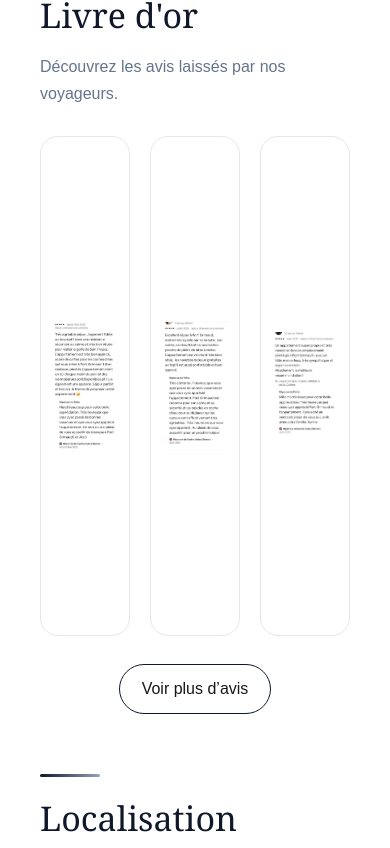
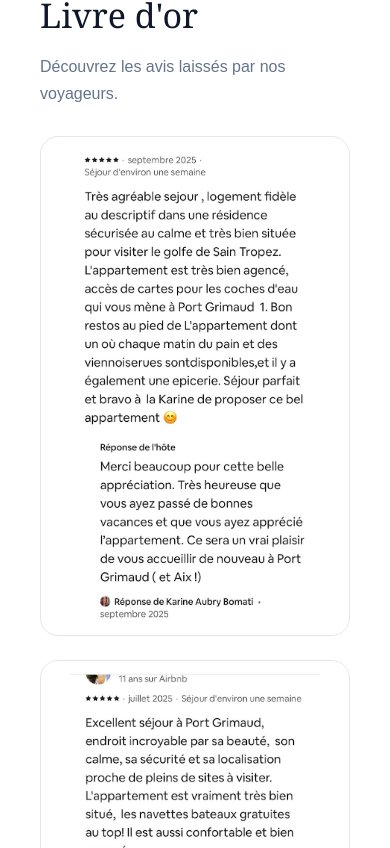
Before and after one commit to AlexB1804/blissappartement, a Next.js app: page /port-grimaud in a window 390 px wide. Shown: the part 7976-8824 px from the top of the page. Built offline with nearby package versions, Linux system fonts and the light colour scheme.

Commit message:
Fix navbar css loading

```diff
--- a/app/globals.css
+++ b/app/globals.css
@@ -569,3 +569,17 @@ a {
     width: 100% !important;
   }
 }
+
+
+@media (max-width: 600px) and (orientation: portrait) {
+  .reviews-grid {
+    grid-template-columns: 1fr !important;
+    gap: 24px !important;
+  }
+
+  .review-image {
+    height: 420px !important;
+    width: 100% !important;
+    object-fit: contain !important;
+  }
+}
--- a/components/ReviewsGallery.tsx
+++ b/components/ReviewsGallery.tsx
@@ -16,9 +16,9 @@ export default function ReviewsGallery({ images }: Props) {
   return (
     <>
       <div
+        className="reviews-grid"
         style={{
           display: "grid",
-          gridTemplateColumns: "repeat(3, 1fr)",
           gap: 20,
           marginTop: 20,
         }}
@@ -44,7 +44,9 @@ export default function ReviewsGallery({ images }: Props) {
       </div>
 
       {images.length > 3 && (
-        <div style={{ textAlign: "center", marginTop: 28 }}>
+        <div
+        className="review-image"
+        style={{ textAlign: "center", marginTop: 28 }}>
           <button
             onClick={() => setShowAll(!showAll)}
             style={{
```
